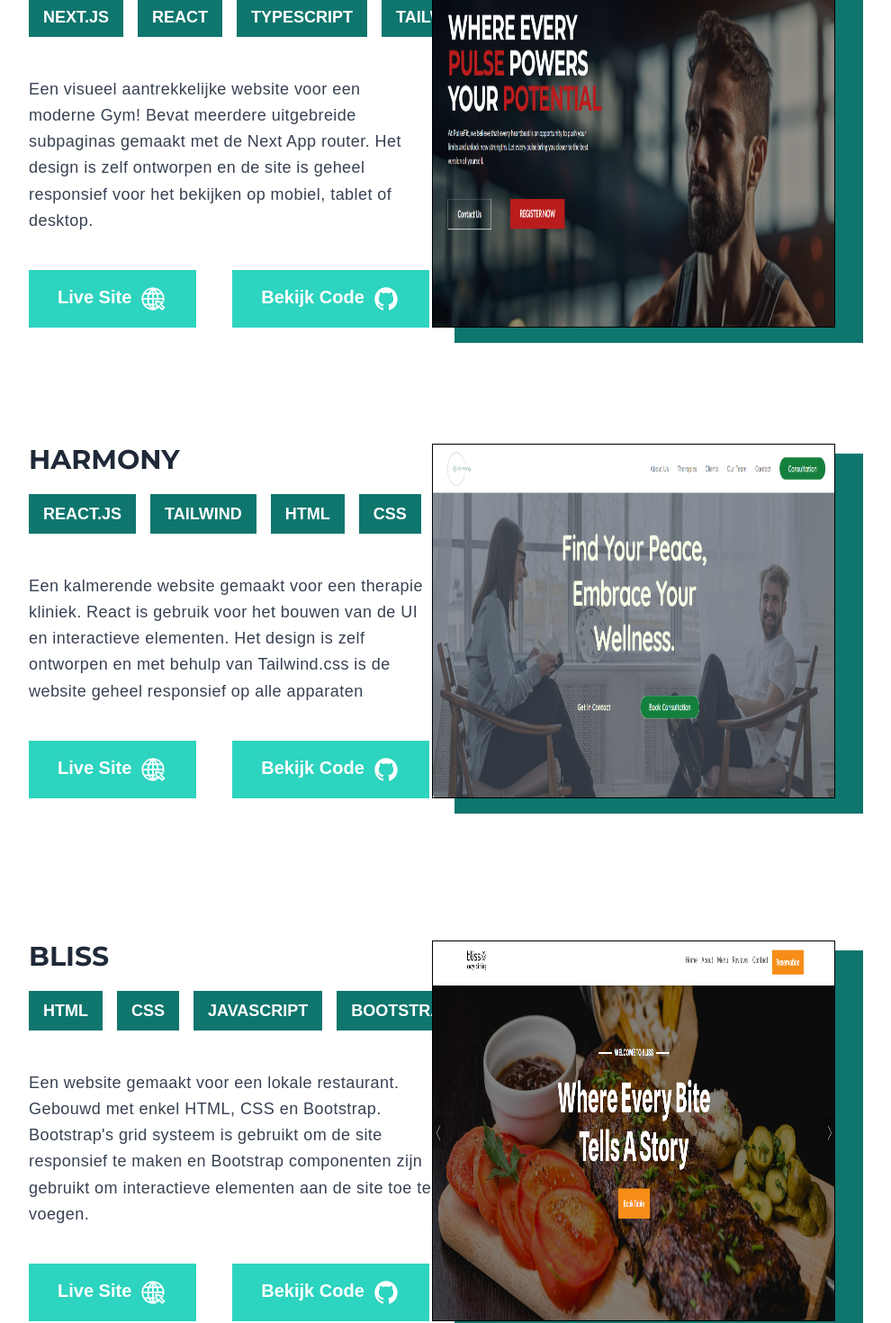
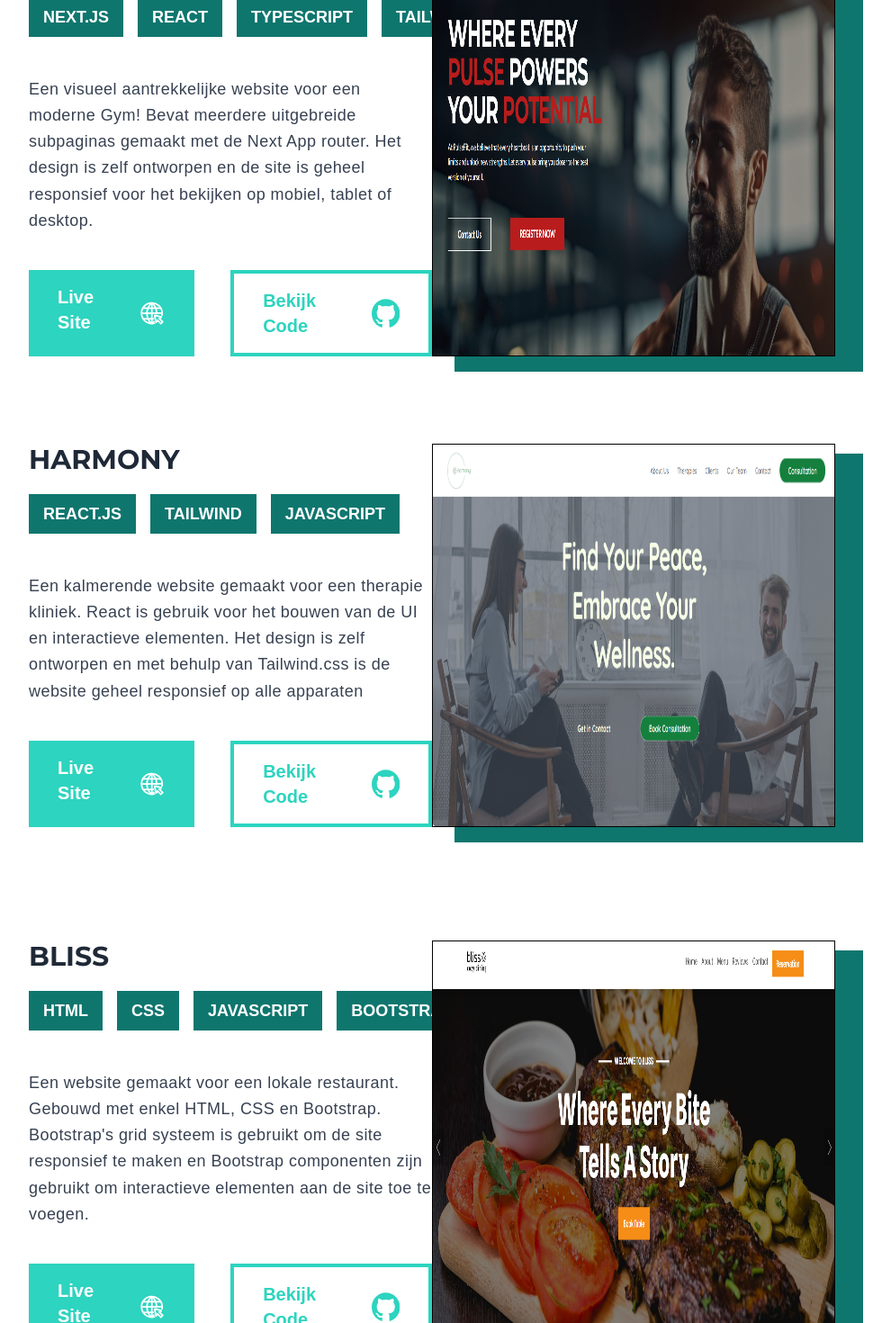
Before and after one commit to Quincy-Fer/portfolio, a React (Vite) app: page / in a window 1280 px wide. Shown: the part 2087-3557 px from the top of the page at 90% size, without its empty margins (160-1150 px from the left). Built offline with nearby package versions, Linux system fonts and the light colour scheme; a web font is replaced by a local one.

Commit message:
Adjusting projects styling

```diff
--- a/src/components/About.tsx
+++ b/src/components/About.tsx
@@ -3,7 +3,7 @@ import profiel from "../assets/images/profielfoto_enhanced.png";
 
 const About = () => {
   return (
-    <section className=" css-cut  ">
+    <section className=" css-cut ">
       <h2 className="text-center font-montserrat font-bold  text-5xl text-white py-10 mt-20 ">
         Over mij
       </h2>
--- a/src/components/Projects.tsx
+++ b/src/components/Projects.tsx
@@ -5,7 +5,7 @@ import bliss from "../assets/images/bliss-hero.png";
 
 const Projects = () => {
   return (
-    <section className="px-48">
+    <section className="px-48 pb-16">
       <h2 className="text-center font-montserrat font-bold  text-5xl text-gray-800 py-10 ">
         Projecten
       </h2>
@@ -82,17 +82,17 @@ const Projects = () => {
               <a
                 href="https://github.com/Quincy-Fer/pulse-fit"
                 target="_blank"
-                className="bg-teal-400  text-white px-8 py-4 text-xl
-             font-barlow font-bold hover:bg-teal-500 transition-all flex gap-2"
+                className="text-teal-400 bg-white border-4 border-teal-400 px-8 py-4 text-xl
+             font-barlow font-bold hover:bg-teal-800 hover:text-white transition-all flex gap-2"
               >
                 Bekijk Code
                 <svg
-                  className="w-8"
-                  viewBox="-2.6 -2.6 25.20 25.20"
+                className="w-8"
+                  viewBox="0 0 20 20"
                   version="1.1"
                   xmlns="http://www.w3.org/2000/svg"
-                  fill="#fff"
-                  stroke="#fff"
+
+                  fill="#2dd4bf"
                 >
                   <g id="SVGRepo_bgCarrier" stroke-width="0"></g>
                   <g
@@ -106,7 +106,8 @@ const Projects = () => {
                     <desc>Created with Sketch.</desc> <defs> </defs>{" "}
                     <g
                       id="Page-1"
-                      stroke-width="0.0002"
+                      stroke="none"
+                      stroke-width="1"
                       fill="none"
                       fill-rule="evenodd"
                     >
@@ -114,7 +115,7 @@ const Projects = () => {
                       <g
                         id="Dribbble-Light-Preview"
                         transform="translate(-140.000000, -7559.000000)"
-                        fill="#fff"
+                        fill="#2dd4bf"
                       >
                         {" "}
                         <g
@@ -158,12 +159,8 @@ const Projects = () => {
             <div className="bg-teal-700 px-4 py-2 font-semibold text-white font-barlow uppercase text-lg">
               Tailwind
             </div>
-            <div className="bg-teal-700 px-4 py-2 font-semibold text-white font-barlow uppercase text-lg">
-              Html
-            </div>
-            <div className="bg-teal-700 px-4 py-2 font-semibold text-white font-barlow uppercase text-lg">
-              css
-            </div>
+
+
             <div className="bg-teal-700 px-4 py-2 font-semibold text-white font-barlow uppercase text-lg">
               javascript
             </div>
@@ -220,17 +217,17 @@ const Projects = () => {
               <a
                 href="https://github.com/Quincy-Fer/Harmony-Therapy-Website"
                 target="_blank"
-                className="bg-teal-400  text-white px-8 py-4 text-xl
-             font-barlow font-bold hover:bg-teal-500 transition-all flex gap-2"
+                className="text-teal-400 bg-white border-4 border-teal-400 px-8 py-4 text-xl
+             font-barlow font-bold hover:bg-teal-800 hover:text-white transition-all flex gap-2"
               >
                 Bekijk Code
                 <svg
-                  className="w-8"
-                  viewBox="-2.6 -2.6 25.20 25.20"
+                className="w-8"
+                  viewBox="0 0 20 20"
                   version="1.1"
                   xmlns="http://www.w3.org/2000/svg"
-                  fill="#fff"
-                  stroke="#fff"
+
+                  fill="#2dd4bf"
                 >
                   <g id="SVGRepo_bgCarrier" stroke-width="0"></g>
                   <g
@@ -244,7 +241,8 @@ const Projects = () => {
                     <desc>Created with Sketch.</desc> <defs> </defs>{" "}
                     <g
                       id="Page-1"
-                      stroke-width="0.0002"
+                      stroke="none"
+                      stroke-width="1"
                       fill="none"
                       fill-rule="evenodd"
                     >
@@ -252,7 +250,7 @@ const Projects = () => {
                       <g
                         id="Dribbble-Light-Preview"
                         transform="translate(-140.000000, -7559.000000)"
-                        fill="#fff"
+                        fill="#2dd4bf"
                       >
                         {" "}
                         <g
@@ -355,17 +353,17 @@ const Projects = () => {
               <a
                 href="https://github.com/Quincy-Fer/Bliss---Restaurant"
                 target="_blank"
-                className="bg-teal-400  text-white px-8 py-4 text-xl
-             font-barlow font-bold hover:bg-teal-500 transition-all flex gap-2"
+                className="text-teal-400 bg-white border-4 border-teal-400 px-8 py-4 text-xl
+             font-barlow font-bold hover:bg-teal-800 hover:text-white transition-all flex gap-2"
               >
                 Bekijk Code
                 <svg
-                  className="w-8"
-                  viewBox="-2.6 -2.6 25.20 25.20"
+                className="w-8"
+                  viewBox="0 0 20 20"
                   version="1.1"
                   xmlns="http://www.w3.org/2000/svg"
-                  fill="#fff"
-                  stroke="#fff"
+
+                  fill="#2dd4bf"
                 >
                   <g id="SVGRepo_bgCarrier" stroke-width="0"></g>
                   <g
@@ -379,7 +377,8 @@ const Projects = () => {
                     <desc>Created with Sketch.</desc> <defs> </defs>{" "}
                     <g
                       id="Page-1"
-                      stroke-width="0.0002"
+                      stroke="none"
+                      stroke-width="1"
                       fill="none"
                       fill-rule="evenodd"
                     >
@@ -387,7 +386,7 @@ const Projects = () => {
                       <g
                         id="Dribbble-Light-Preview"
                         transform="translate(-140.000000, -7559.000000)"
-                        fill="#fff"
+                        fill="#2dd4bf"
                       >
                         {" "}
                         <g
```
